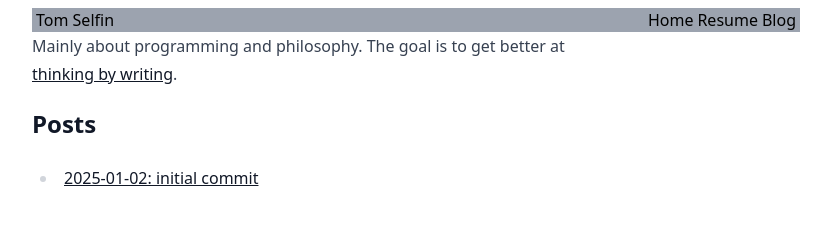
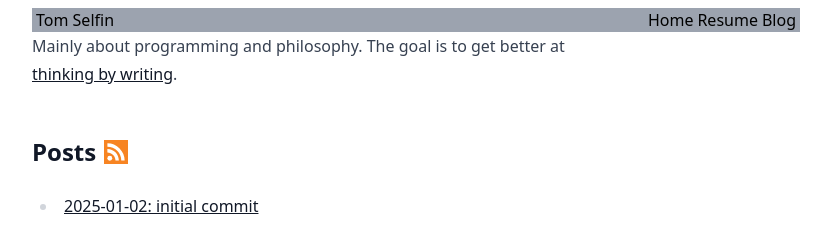
Before and after one commit to selfint/selfint.github.io, an Astro site: page /blog in a window 1280 px wide. Shown: the whole page, without its empty margins (224-1055 px from the left). Built offline with nearby package versions, Linux system fonts and the light colour scheme; Astro itself is replaced by a stand-in of ours.

Commit message:
fix rss feed

```diff
--- a/package.json
+++ b/package.json
@@ -14,6 +14,7 @@
     "tailwindcss": "^3.4.17"
   },
   "devDependencies": {
+    "@astrojs/rss": "^4.0.11",
     "@tailwindcss/typography": "^0.5.15"
   }
 }
--- a/src/pages/blog.astro
+++ b/src/pages/blog.astro
@@ -1,5 +1,6 @@
 ---
 import BaseLayout from "../layouts/BaseLayout.astro";
+import rss from "../assets/rss.svg";
 const pageTitle = "My Personal Blog";
 const allPosts = Object.values(
   import.meta.glob("./posts/*.md", { eager: true })
@@ -27,7 +28,17 @@ function sortPosts(a: any, b: any): number {
     Mainly about programming and philosophy. The goal is to get better at
     <a href="https://paulgraham.com/writes.html">thinking by writing</a>.
   </p>
-  <h2 class="mt-2 font-bold">Posts</h2>
+  <h2 class="items-center gap-x-2 flex flex-row">
+    <span> Posts </span>
+    <a
+      href="/rss.xml"
+      target="_blank"
+      class="flex flex-col"
+      rel="noopener noreferrer"
+    >
+      <img src={rss.src} alt="RSS Feed" class="inline-block h-6 m-0 w-6" />
+    </a>
+  </h2>
   <ul>
     {
       allPosts.toSorted(sortPosts).map((post: any) => (
--- a/src/pages/posts/initial-commit.md
+++ b/src/pages/posts/initial-commit.md
@@ -3,7 +3,7 @@ layout: ../../layouts/MarkdownPostLayout.astro
 title: "initial commit"
 pubDate: 2025-01-02
 description: "My initial commit."
-author: "Astro Learner"
+author: "Tom Selfin"
 tags: []
 ---
 
--- a/src/pages/rss.xml.js
+++ b/src/pages/rss.xml.js
@@ -5,7 +5,7 @@ export async function GET(context) {
     title: "Tom Selfin | Blog",
     description: "My personal blog",
     site: context.site,
-    items: await pagesGlobToRssItems(import.meta.glob("./**/*.md")),
+    items: await pagesGlobToRssItems(import.meta.glob("./**/posts/*.md")),
     customData: `<language>en-us</language>`,
   });
 }
```
Also changed, not shown: src/assets/rss.svg (added), 1 other file.
